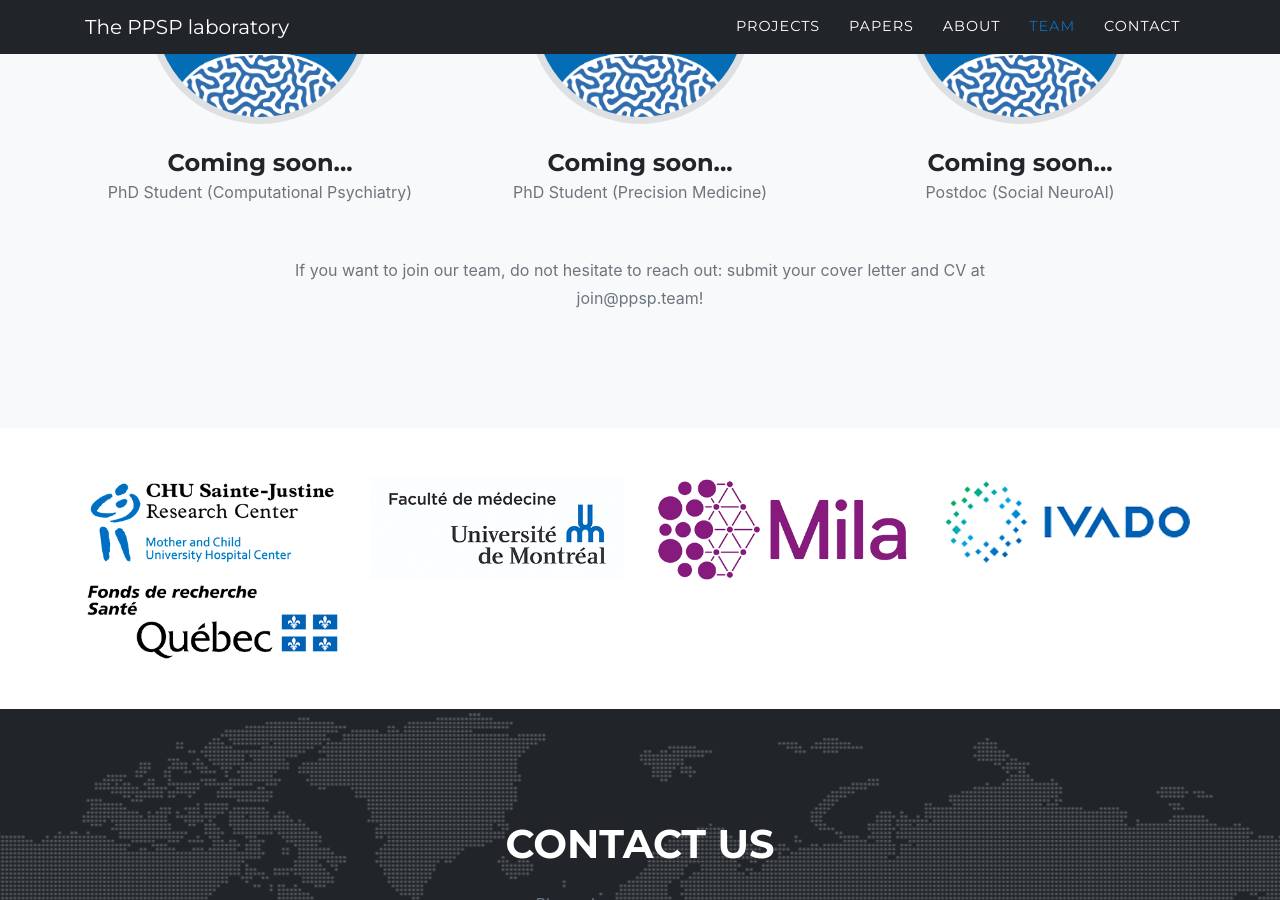
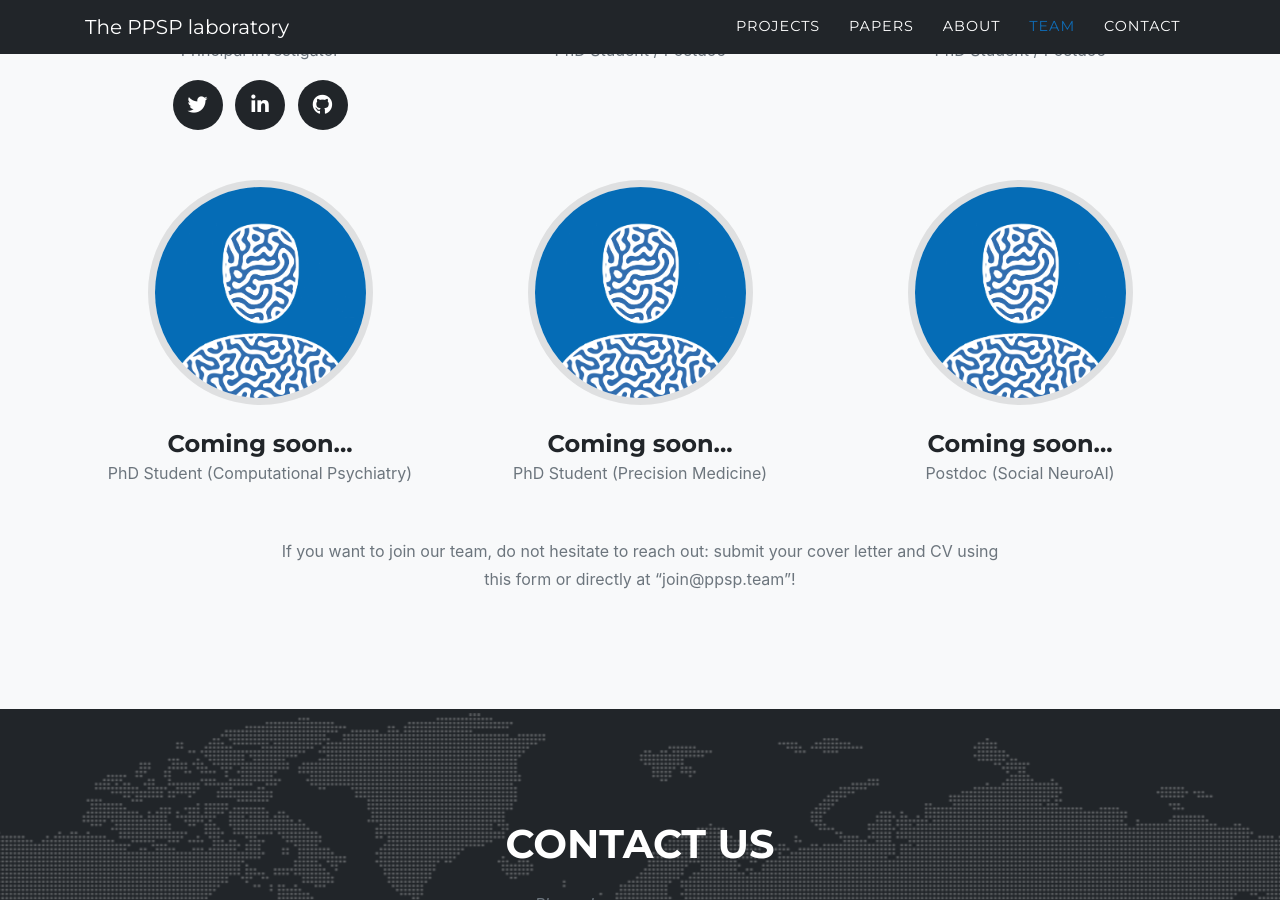
Before and after one commit to raviriley/agency-jekyll-theme, a Jekyll site: the page built from index.md, in a window 1280 px wide and 900 px high, scrolled down 5207 px. Built offline with Jekyll 4.4.1, drawn with Linux system fonts in a browser that asks for light colours; some web fonts are replaced.

Commit message:
Update order sections

```diff
--- a/_data/sitetext.yml
+++ b/_data/sitetext.yml
@@ -85,7 +85,7 @@
 team:
     title: "MEET THE TEAM"
     text: "The whole is other than the sum of the parts."
-    subtext: "If you want to join our team, do not hesitate to reach out: submit your cover letter and CV at join@ppsp.team!"
+    subtext: "If you want to join our team, do not hesitate to reach out: submit your cover letter and CV using this form or directly at \"join@ppsp.team\"!"
     section: team
     people:
       - name: "Guillaume Dumas"
--- a/_layouts/home.html
+++ b/_layouts/home.html
@@ -2,10 +2,9 @@
 layout: default
 ---
 {% include navheader.html %}
-
+{% include fundings.html %}
 {% include projects.html %}
 {% include papers_grid.html %}
 {% include timeline.html %}
 {% include team.html %}
-{% include fundings.html %}
 {% include contact.html %}
```
